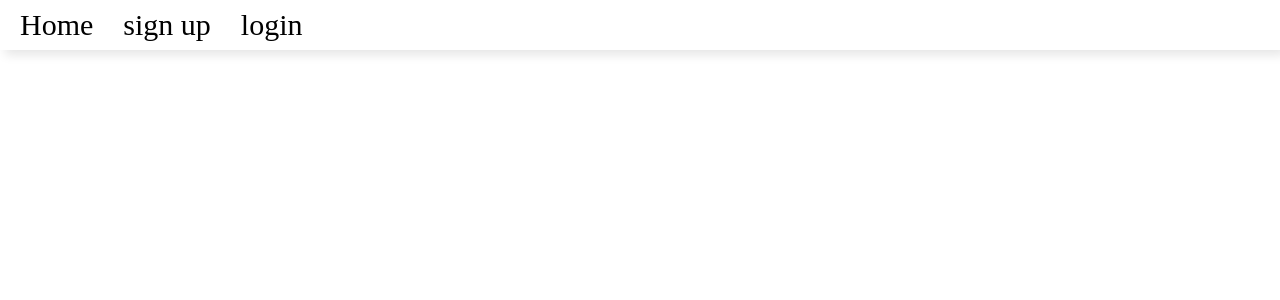
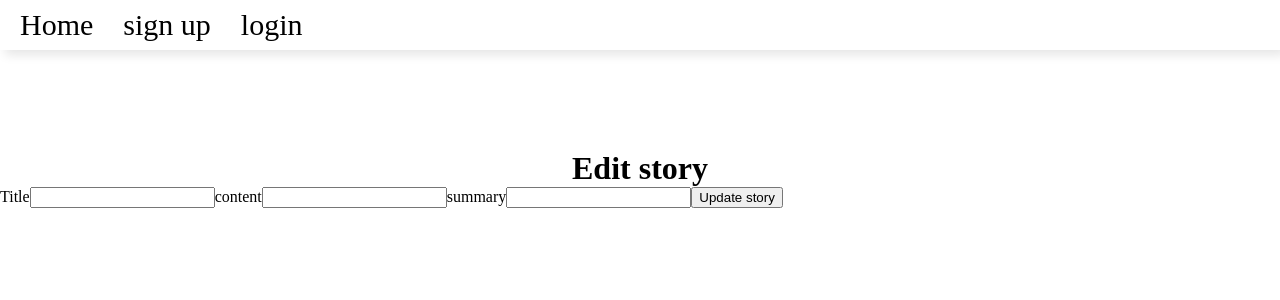
Before and after one commit to IdanBegagon/artSpace, a React (Vite) app in the folder front/: page /editStory/1 in a window 1280 px wide. Before the commit this address had no page. Shown: the top 300 px of the page. Built offline with nearby package versions, Linux system fonts and the light colour scheme; no server answers.

Commit message:
edit button

```diff
--- a/front/src/App.jsx
+++ b/front/src/App.jsx
@@ -9,6 +9,7 @@ import Navbar from './components/Navbar'
 import Signup from './pages/Signup'
 import Login from './pages/Login'
 import CreateStory from './pages/CreateStoryPage'
+import EditStoryPage from './pages/EditStoryPage'
 
 
 function App() {
@@ -50,6 +51,7 @@ function App() {
           <Route path='/signup' element={<Signup />} />
           <Route path='/story/:id' element={<StoryPage />} />
           <Route path='/login' element={<Login token={token} setToken={setToken} setUserName={setUserName} />} />
+          <Route path='/editStory/:id' element={<EditStoryPage token={token} />} />
         </Routes>
       </main>
     </div>
--- a/front/src/components/Card.jsx
+++ b/front/src/components/Card.jsx
@@ -1,4 +1,4 @@
-import { Link } from "react-router-dom";
+import { Link, useNavigate } from "react-router-dom";
 import "../css/Card.css"
 import { useState } from "react";
 import axios from "axios";
@@ -6,6 +6,7 @@ import axios from "axios";
 function Card({ story, edit, token, handleRemove }) {
 
     const [favorite, setFavorite] = useState(false);
+    const navigate = useNavigate();
 
     function favoriteHandle(e) {
         setFavorite(!favorite);
@@ -32,6 +33,12 @@ function Card({ story, edit, token, handleRemove }) {
         }
     }
 
+    function handleEdit(e){
+        e.preventDefault();
+        e.stopPropagation();
+        navigate(`/editStory/${story._id}`);
+    }
+
 
     return (
         <Link to={`/story/${story._id}`} className="card">
@@ -40,7 +47,7 @@ function Card({ story, edit, token, handleRemove }) {
             {edit &&
                 <div className="action-btn">
                     <button className="circle-btn delete-btn" onClick={handleDelete}><img src="/delete-icon.svg" alt="delete button" /></button>
-                    <button className="circle-btn edit-btn"><img src="/edit-icon.svg" alt="edit button" /></button>
+                    <button className="circle-btn edit-btn" onClick={handleEdit}><img src="/edit-icon.svg" alt="edit button" /></button>
                 </div>}
 
             <div className="top">
--- /dev/null
+++ b/front/src/pages/EditStoryPage.jsx
@@ -0,0 +1,74 @@
+import { useEffect, useState } from "react";
+import { useNavigate, useParams } from "react-router-dom";
+import axios from "axios";
+
+
+function EditStoryPage({ token }) {
+    const { id } = useParams();
+    const navigate = useNavigate();
+    const [edit, setEdit] = useState({
+        title: "",
+        content: "",
+        summary: ""
+    });
+
+    useEffect(() => {
+        axios.get(`http://localhost:5001/api/story/getStoryById/${id}`)
+            .then(res => {
+                setEdit({
+                    title: res.data.title,
+                    content: res.data.content,
+                    summary: res.data.summary
+                });
+            })
+            .catch(error => console.log(`error getting the story: ${error}`));
+    }, [id]);
+
+    const handleSubmit = async (e) => {
+        e.preventDefault();
+        try {
+            const { data } = await axios.put(`http://localhost:5001/api/story/editStory/${id}`, edit, {
+                headers: { Authorization: `Bearer ${token}` }
+            });
+
+            if (data.success) {
+                navigate("/profile");
+            }
+            else{
+                alert(data.message);
+            }
+        } catch (error) {
+            console.log(`error editing: ${error}`);
+        }
+    }
+
+    return (
+        <>
+            <h1>Edit story</h1>
+            <form onSubmit={handleSubmit}>
+                <label>Title</label>
+                <input
+                    type="text"
+                    value={edit.title}
+                    onChange={e => setEdit({ ...edit, title: e.target.value })} />
+
+                <label>content</label>
+                <input
+                    type="text"
+                    value={edit.content}
+                    onChange={e => setEdit({ ...edit, content: e.target.value })} />
+
+                <label>summary</label>
+                <input
+                    type="text"
+                    value={edit.summary}
+                    onChange={e => setEdit({ ...edit, title: e.target.value })} />
+
+                <button type="submit">Update story</button>
+            </form>
+
+        </>
+    )
+}
+
+export default EditStoryPage;
```
Also changed, not shown: 2 other files (tests, documents, lock files or other folders).
